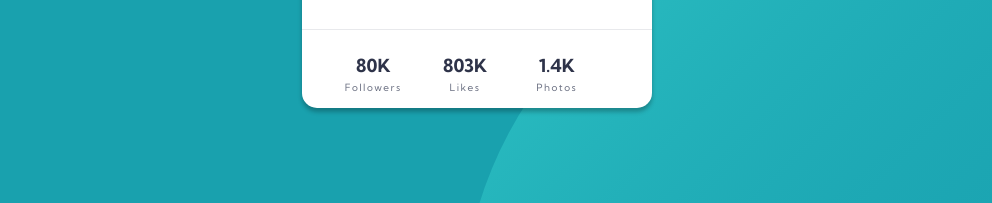
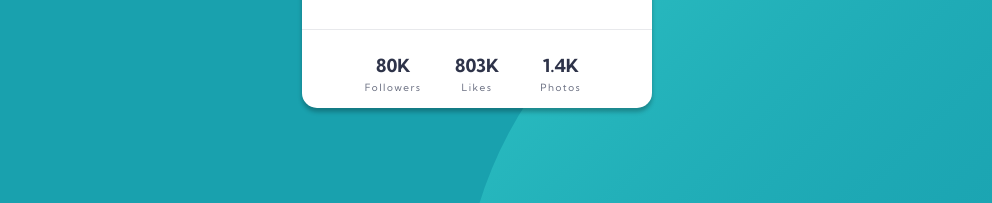
Before and after one commit to denisaorlikova/profile-card-component, a website: page index.html in a window 1280 px wide. Shown: the part 479-682 px from the top of the page, without its empty margins (163-1155 px from the left). Drawn offline with Linux system fonts and the light colour scheme.

Commit message:
fix stats padding

```diff
--- a/src/scss/styles.scss
+++ b/src/scss/styles.scss
@@ -134,7 +134,8 @@ body {
 .c-stats {
     @include flex(center, center, row)
     border-top: 1px solid $grey-medium;
-    padding: 24px 48px 28px 24px;
+    padding: 24px 48px 28px 48px;
+    text-align: center;
 }
 
 .c-stat {
```
Also changed, not shown: src/css/styles.css.
